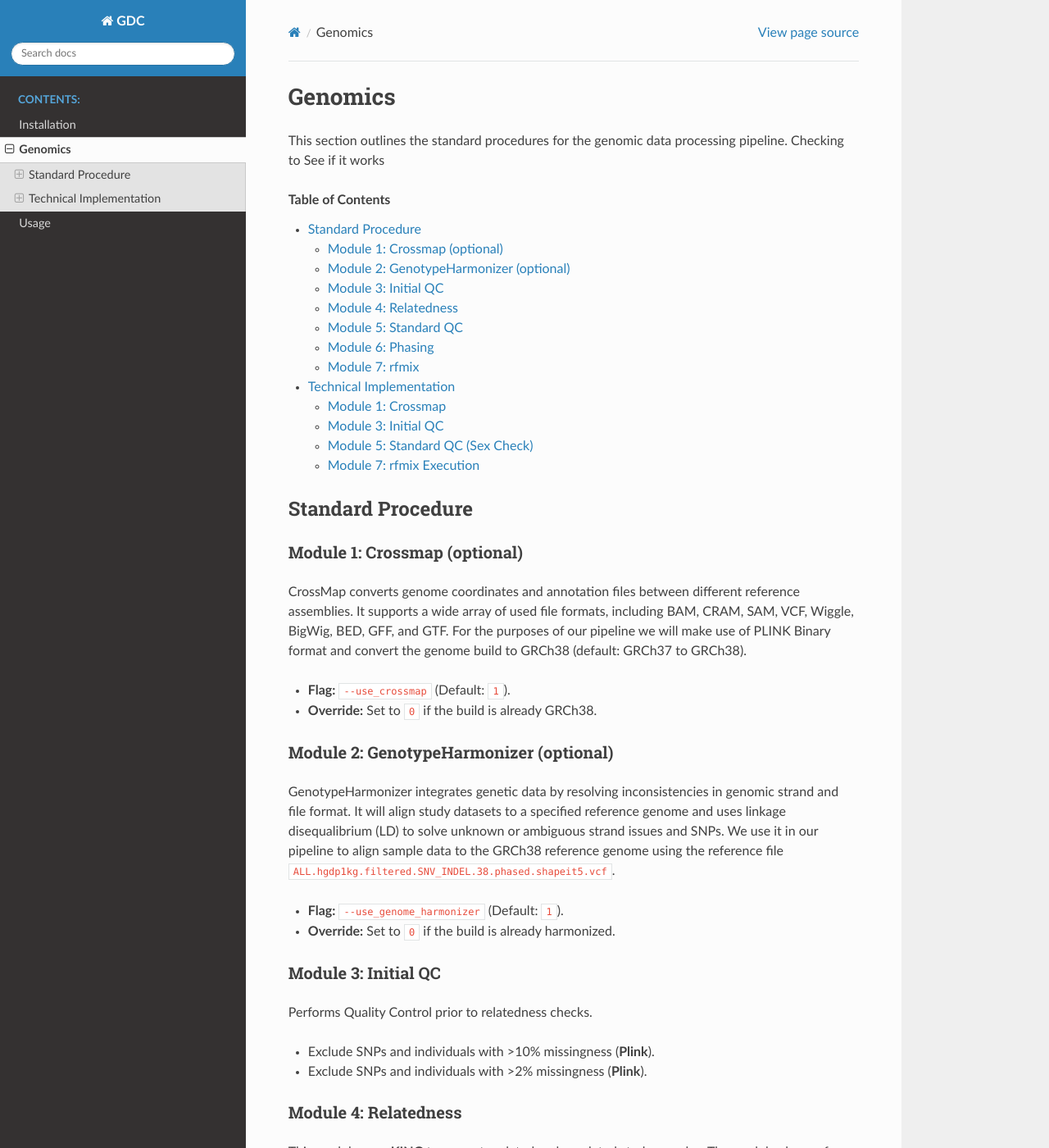
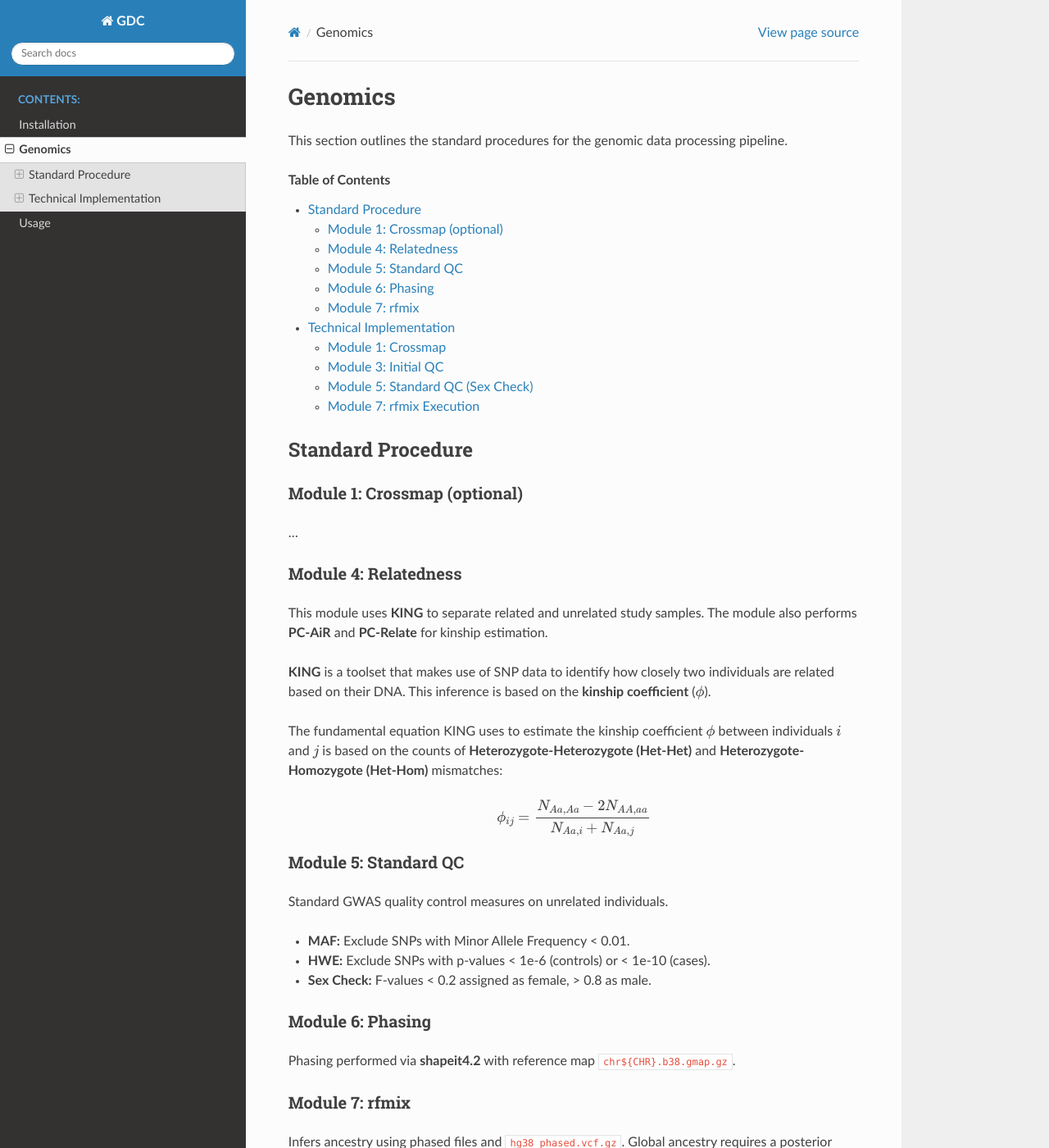
Before and after one commit to and02709/GDC, a Sphinx documentation site: the page built from docs/genomics.rst, in a window 1280 px wide and 1400 px high. Shown: the whole window at 82% size. Built offline with Sphinx 7.4.7 and the Read the Docs theme 3.1.0, drawn with Linux system fonts in a browser that asks for light colours; pages that are not in the unit, such as notebooks, are missing from menus; some of the changed text lies outside the part shown.

Commit message:
Update genomics documentation with technical details
Added a technical implementation section and removed some content from the genomic data processing pipeline description.

```diff
--- a/docs/genomics.rst
+++ b/docs/genomics.rst
@@ -2,7 +2,6 @@
 ========
 
 This section outlines the standard procedures for the genomic data processing pipeline.
-Checking to See if it works
 
 .. contents:: Table of Contents
    :depth: 2
@@ -13,36 +12,19 @@
 
 Module 1: Crossmap (optional)
 ~~~~~~~~~~~~~~~~~~~~~~~~~~~~~
-CrossMap converts genome coordinates and annotation files between different reference assemblies. It supports a wide array of used file formats, including BAM, CRAM, SAM, VCF, Wiggle, BigWig, BED, GFF, and GTF. For the purposes of our pipeline we will make use of PLINK Binary format and convert the genome build to GRCh38 (default: GRCh37 to GRCh38).
-
-* **Flag:** ``--use_crossmap`` (Default: ``1``).
-* **Override:** Set to ``0`` if the build is already GRCh38.
-
-Module 2: GenotypeHarmonizer (optional)
-~~~~~~~~~~~~~~~~~~~~~~~~~~~~~~~~~~~~~~~
-GenotypeHarmonizer integrates genetic data by resolving inconsistencies in genomic strand and file format.  It will align study datasets to a specified reference genome and uses linkage disequalibrium (LD) to solve unknown or ambiguous strand issues and SNPs.  We use it in our pipeline to align sample data to the GRCh38 reference genome using the reference file ``ALL.hgdp1kg.filtered.SNV_INDEL.38.phased.shapeit5.vcf``.
-
-* **Flag:** ``--use_genome_harmonizer`` (Default: ``1``).
-* **Override:** Set to ``0`` if the build is already harmonized.
-
-Module 3: Initial QC
-~~~~~~~~~~~~~~~~~~~~
-Performs Quality Control prior to relatedness checks.
-
-* Exclude SNPs and individuals with >10% missingness (**Plink**).
-* Exclude SNPs and individuals with >2% missingness (**Plink**).
+...
 
 Module 4: Relatedness
 ~~~~~~~~~~~~~~~~~~~~~
-
 This module uses **KING** to separate related and unrelated study samples. The module also performs **PC-AiR** and **PC-Relate** for kinship estimation.
 
-**KING** is a toolset that makes use of SNP data to identify how closely two individuals are related based on their DNA. This inference is based on the **kinship coefficient** (:math:`\phi`).  The fundamental equation KING uses to estimate the kinship coefficient :math:`\phi` between individuals :math:`i` and :math:`j` is based on the counts of **Heterozygote-Heterozygote (Het-Het)** and **Heterozygote-Homozygote (Het-Hom)** mismatches:
+**KING** is a toolset that makes use of SNP data to identify how closely two individuals are related based on their DNA. This inference is based on the **kinship coefficient** (:math:`\phi`).
+
+The fundamental equation KING uses to estimate the kinship coefficient :math:`\phi` between individuals :math:`i` and :math:`j` is based on the counts of **Heterozygote-Heterozygote (Het-Het)** and **Heterozygote-Homozygote (Het-Hom)** mismatches:
 
 .. math::
 
    \phi_{ij} = \frac{N_{Aa,Aa} - 2N_{AA,aa}}{N_{Aa,i} + N_{Aa,j}}
-
 
 
 Module 5: Standard QC
@@ -60,6 +42,7 @@
 Module 7: rfmix
 ~~~~~~~~~~~~~~~
 Infers ancestry using phased files and ``hg38_phased.vcf.gz``. Global ancestry requires a posterior probability > 0.8.
+
 
 Technical Implementation
 ------------------------
```
